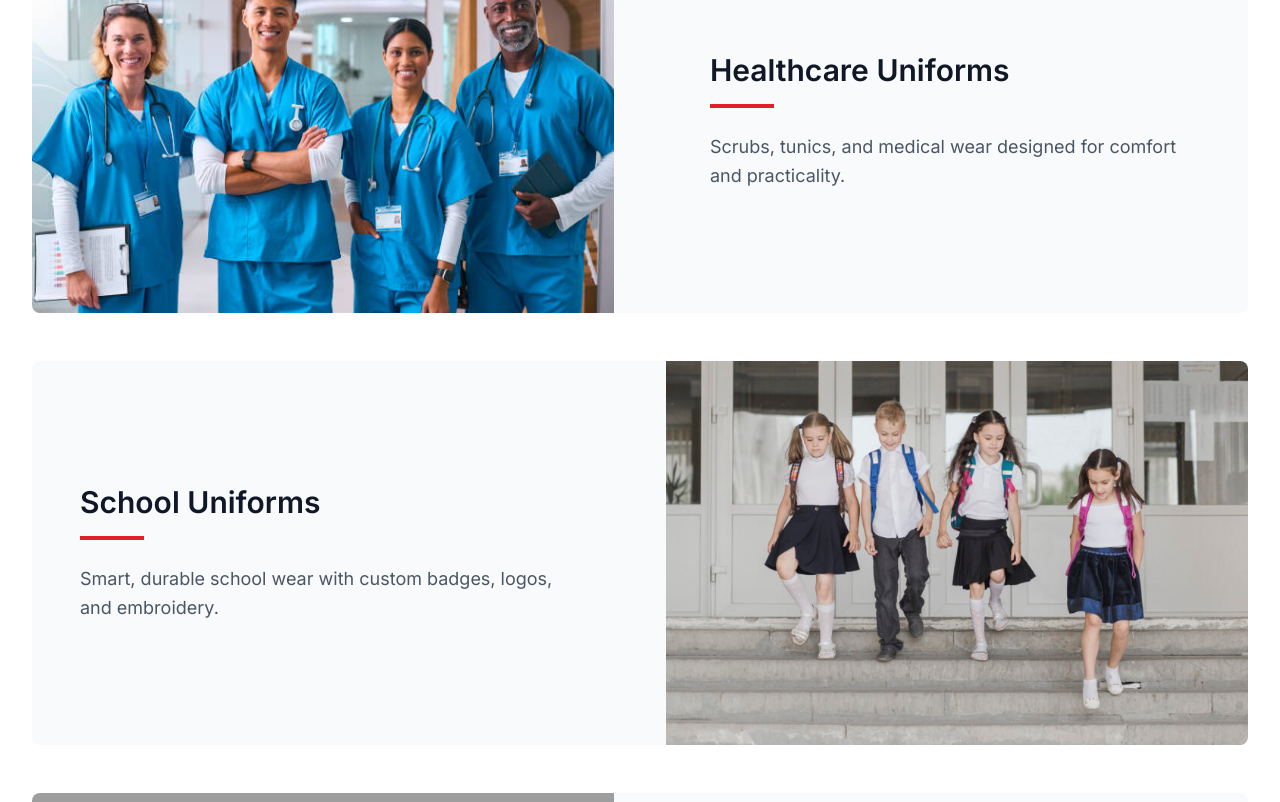
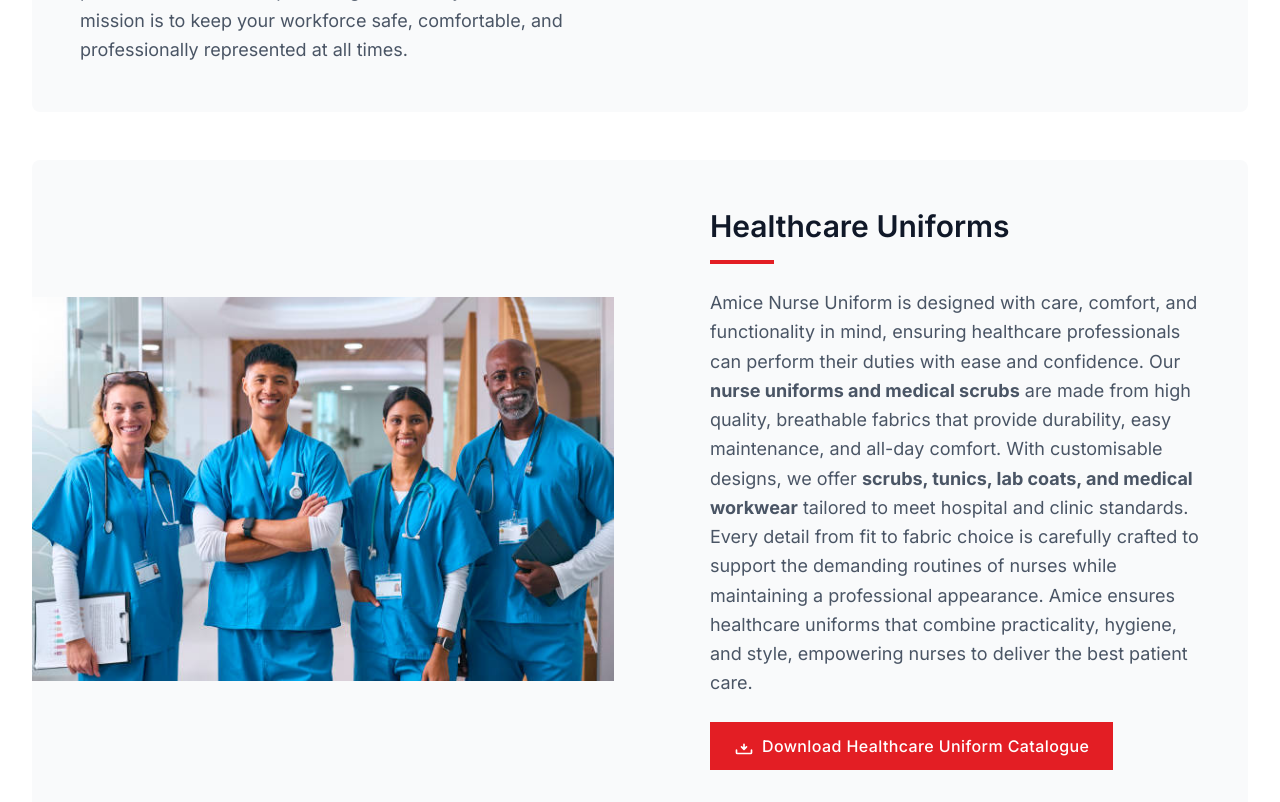
Before and after one commit to nextone9710-dev/amica, a React (Vite) app: page /products in a window 1280 px wide. Shown: the part 3800-4602 px from the top of the page. Built offline with nearby package versions, Linux system fonts and the light colour scheme; grey boxes are pictures that could not be loaded; a web font is replaced by a local one.

Commit message:
feat: Revise descriptions in Industrial Workwear and Healthcare Uniforms for clarity and detail

```diff
--- a/src/components/Products.tsx
+++ b/src/components/Products.tsx
@@ -1,4 +1,5 @@
 import { useEffect, useState } from "react";
+import healthcarePdf from "../assets/documents/healthcare.pdf?url";
 import { Link } from "react-router-dom";
 
 // Import local product images
@@ -49,15 +50,23 @@ const offerings = [
   },
   {
     title: "Industrial Workwear",
-    description:
-      "High-visibility, durable uniforms for manufacturing, construction, and logistics.",
+    description: (
+      <>
+        Amice Industries Workwear specializes in high-performance <strong>safety wear</strong> and <strong>industrial uniforms</strong> designed to protect workers while ensuring comfort and durability. We provide a wide range of <strong>industrial workwear solutions</strong> including hi-visibility clothing, flame-resistant apparel, coveralls, jackets, and protective gear tailored to meet international safety standards. Every product is crafted with precision, using durable fabrics and advanced manufacturing techniques to withstand demanding environments. Trusted by industries across construction, logistics, healthcare, and manufacturing, Amice Industries guarantees reliable protection without compromising on fit or style. Our mission is to keep your workforce safe, comfortable, and professionally represented at all times.
+      </>
+    ),
     image: industrialImg,
   },
   {
     title: "Healthcare Uniforms",
-    description:
-      "Scrubs, tunics, and medical wear designed for comfort and practicality.",
+    description: (
+      <>
+        Amice Nurse Uniform is designed with care, comfort, and functionality in mind, ensuring healthcare professionals can perform their duties with ease and confidence. Our <strong>nurse uniforms and medical scrubs</strong> are made from high quality, breathable fabrics that provide durability, easy maintenance, and all-day comfort. With customisable designs, we offer <strong>scrubs, tunics, lab coats, and medical workwear</strong> tailored to meet hospital and clinic standards. Every detail from fit to fabric choice is carefully crafted to support the demanding routines of nurses while maintaining a professional appearance. Amice ensures healthcare uniforms that combine practicality, hygiene, and style, empowering nurses to deliver the best patient care.
+      </>
+    ),
     image: healthcareImg,
+    downloadLink: healthcarePdf,
+    downloadLabel: "Download Healthcare Uniform Catalogue",
   },
   {
     title: "School Uniforms",
@@ -238,6 +247,18 @@ export default function Products() {
                   <p className="text-gray-600 text-lg leading-relaxed">
                     {offering.description}
                   </p>
+                  {offering.downloadLink && (
+                    <a
+                      href={offering.downloadLink}
+                      download={offering.downloadLabel}
+                      className="inline-flex items-center gap-2 mt-6 px-6 py-3 bg-primary text-white font-medium tracking-wide hover:bg-primary-dark transition-colors duration-300"
+                    >
+                      <svg className="w-5 h-5" fill="none" stroke="currentColor" viewBox="0 0 24 24">
+                        <path strokeLinecap="round" strokeLinejoin="round" strokeWidth={2} d="M12 10v6m0 0l-3-3m3 3l3-3M3 17v3a1 1 0 001 1h16a1 1 0 001-1v-3" />
+                      </svg>
+                      {offering.downloadLabel}
+                    </a>
+                  )}
                 </div>
               </div>
             ))}
```
Also changed, not shown: 1 other file (tests, documents, lock files or other folders).
